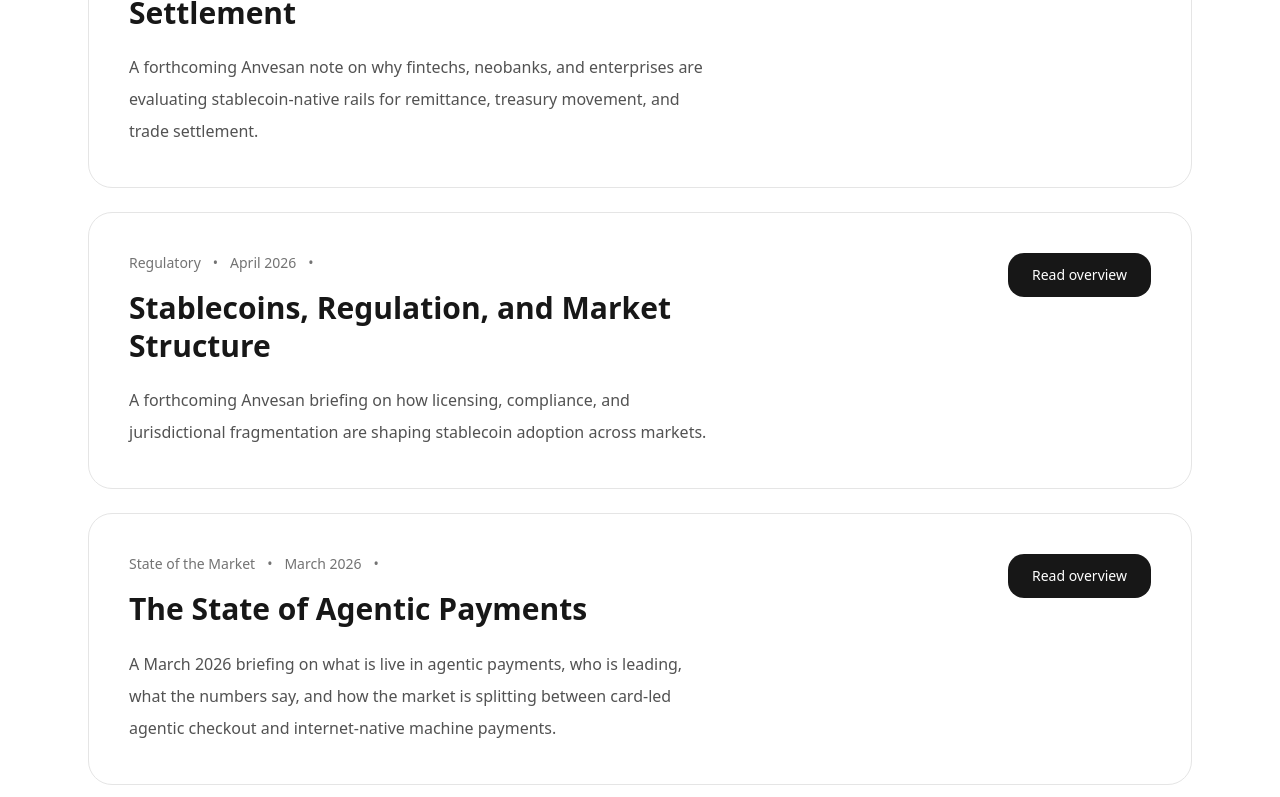
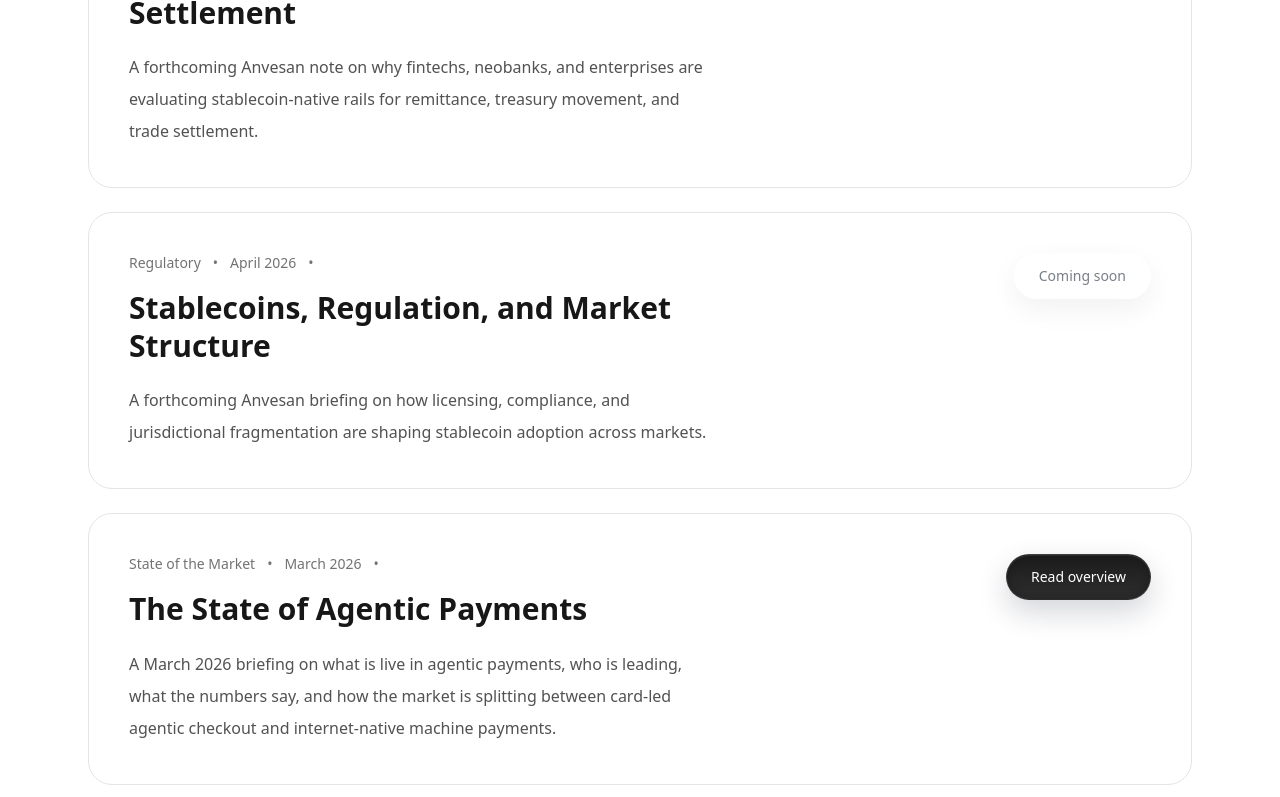
Before and after one commit to Romeo369887/anvesan-site-V2, a Next.js app: page /research in a window 1280 px wide. Shown: the part 533-1330 px from the top of the page. Built offline with nearby package versions, Linux system fonts and the light colour scheme.

Commit message:
Update ResearchListItem.js

```diff
--- a/components/ResearchListItem.js
+++ b/components/ResearchListItem.js
@@ -17,12 +17,18 @@ export default function ResearchListItem({ report }) {
         </div>
 
         <div className="flex flex-col gap-3 md:items-end">
+  {report.isLive ? (
     <Link
       href={`/research/${report.slug}`}
-            className="w-full rounded-2xl bg-neutral-900 px-6 py-3 text-center text-sm font-medium text-white transition hover:opacity-90 md:w-auto"
+      className="glass-button-dark w-full px-6 py-3 text-center text-sm font-medium md:w-auto"
     >
       Read overview
     </Link>
+  ) : (
+    <span className="glass-button w-full px-6 py-3 text-center text-sm font-medium opacity-60 cursor-default md:w-auto">
+      Coming soon
+    </span>
+  )}
 </div>
       </div>
     </article>
```
Lines whose indentation alone changed are shown as unchanged.
